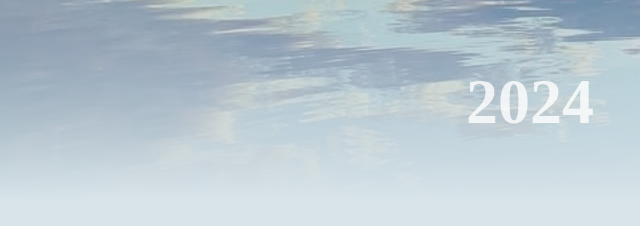
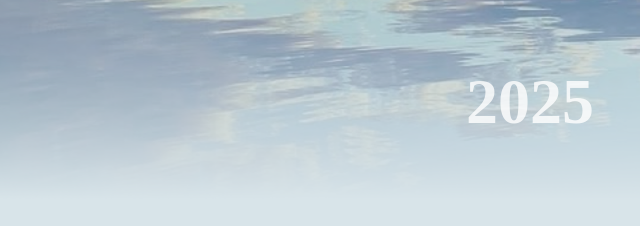
Before and after one commit to tima1021/project-1, a plain HTML site: page index.html in a window 1280 px wide. Shown: the part 574-800 px from the top of the page, 112-752 px from the left. Drawn offline with Linux system fonts and the light colour scheme.

Commit message:
date update

```diff
--- a/index.html
+++ b/index.html
@@ -41,7 +41,7 @@
         <div class="home">
           <p1>pure magic</p1>
           <p2>awaits!</p2>
-          <p3>2024</p3>
+          <p3>2025</p3>
         </div>
       </div>
     </div>
```
